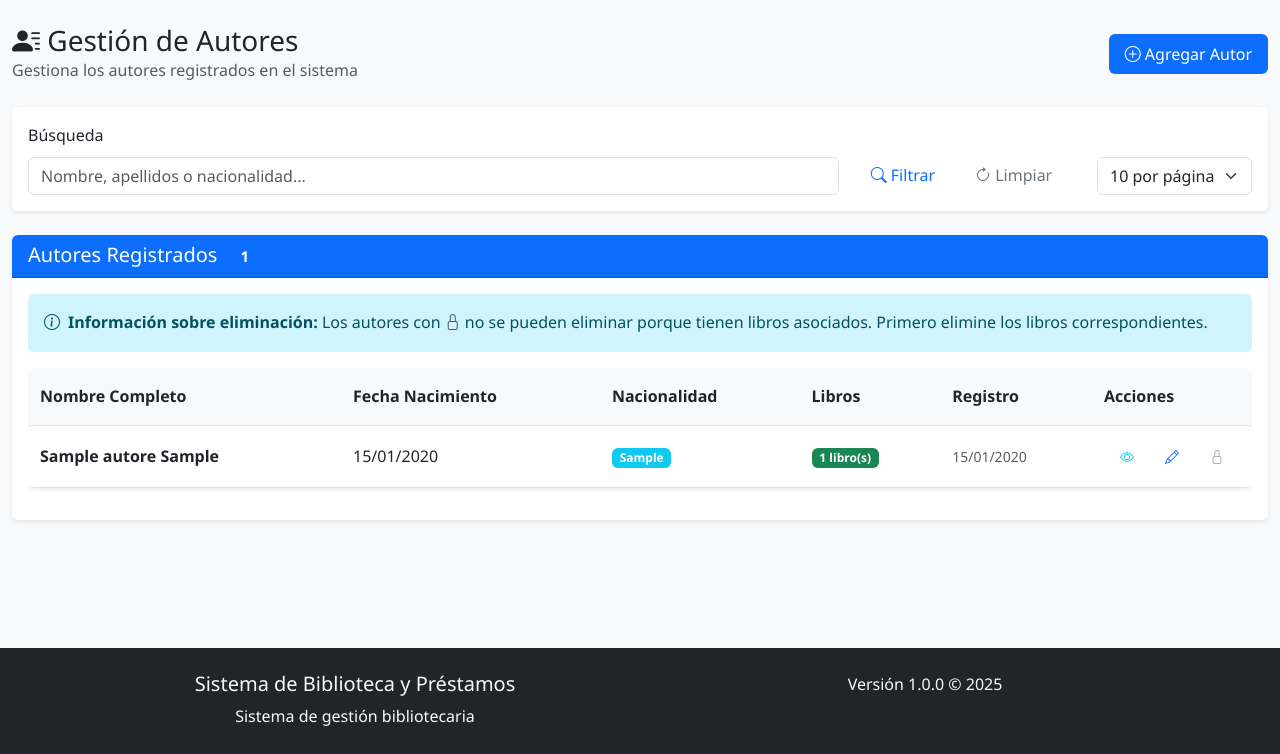
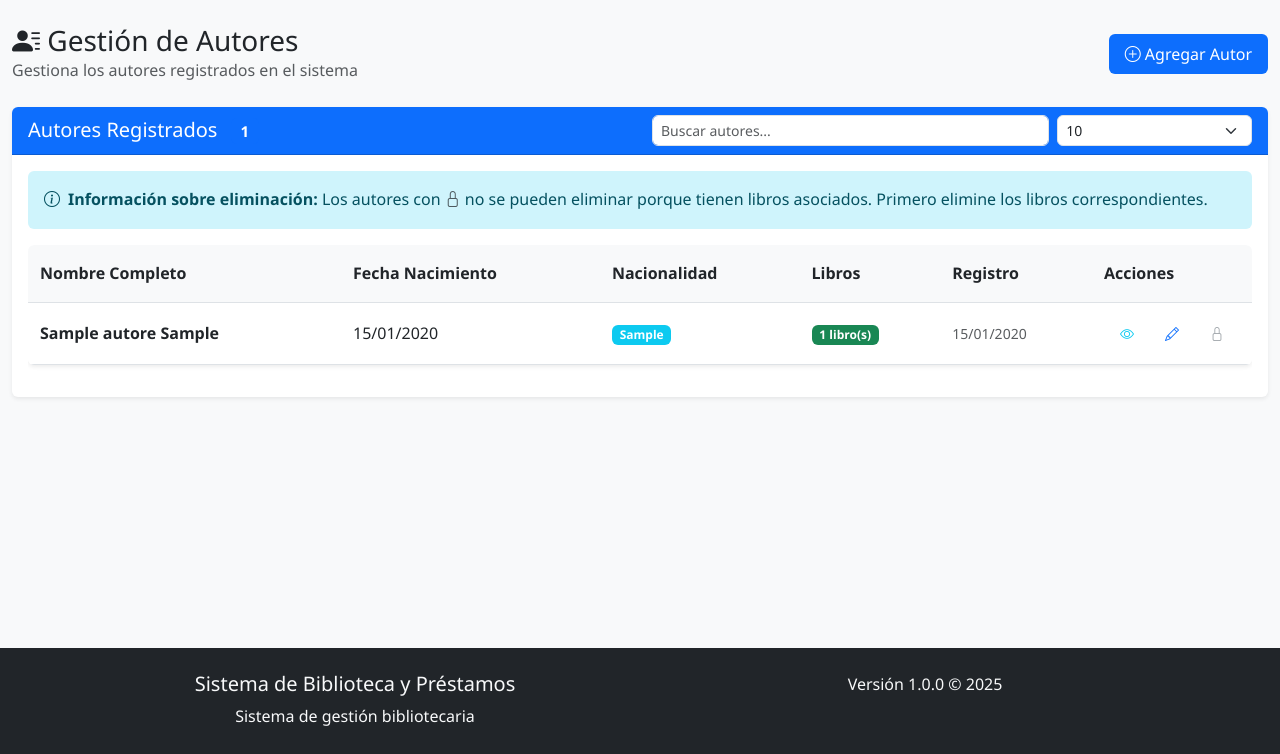
Before and after one commit to ivanmolinadev/biblioteca, a PHP site: page /biblioteca/autores.php in a window 1280 px wide. Shown: the part 56-810 px from the top of the page. Run offline with PHP 8.4, Linux system fonts and the light colour scheme; the visitor is signed in with stand-in values (Sample User, id 1); tables that the repository leaves empty hold one stand-in row (values such as "Sample post").

Commit message:
fix: Unificar filtros y tabla de autores en una sola tarjeta
- Elimina espacio excesivo entre filtros y tabla
- Layout más compacto y profesional
- Solo un formulario de búsqueda y paginación en el header de la tabla
- Elimina redundancias y mejora la experiencia visual

```diff
--- a/public/autor_form.php
+++ b/public/autor_form.php
@@ -140,9 +140,6 @@ include '../includes/header.php';
         <div class="col-12">
             <div class="d-flex justify-content-between align-items-center mb-4">
                 <h1><?= htmlspecialchars($pageTitle) ?></h1>
-                <a href="autores.php" class="btn btn-secondary">
-                    <i class="bi bi-arrow-left"></i> Volver a Autores
-                </a>
             </div>
 
             <?php if ($success): ?>
--- a/public/autores.php
+++ b/public/autores.php
@@ -98,52 +98,37 @@ include '../includes/header.php';
     </div>
 </div>
 
-<!-- Filtros de búsqueda -->
-<div class="card mb-4">
-    <div class="card-body">
-        <form method="GET" class="row g-3">
-            <div class="col-md-8">
-                <label for="search" class="form-label">Búsqueda</label>
+<!-- Autores -->
+<div class="card">
+    <div class="card-header">
+        <div class="row align-items-center">
+            <div class="col-md-6">
+                <h5 class="mb-0">
+                    Autores Registrados
+                    <span class="badge bg-primary ms-2"><?= number_format($total_records) ?></span>
+                </h5>
+            </div>
+            <div class="col-md-6">
+                <form method="GET" class="row g-2 align-items-end">
+                    <div class="col-8">
                         <input type="text"
-                       class="form-control live-search"
+                               class="form-control form-control-sm live-search"
                                id="search"
                                name="search"
                                value="<?= htmlspecialchars($search) ?>"
-                       placeholder="Nombre, apellidos o nacionalidad..."
+                               placeholder="Buscar autores..."
                                data-target="#autoresTable">
                     </div>
-
-            <div class="col-md-4 d-flex align-items-end">
-                <div class="me-2">
-                    <button type="submit" class="btn btn-outline-primary" style="position: relative; z-index: 1000;">
-                        <i class="bi bi-search"></i> Filtrar
-                    </button>
-                </div>
-                <div class="me-2">
-                    <a href="autores.php" class="btn btn-outline-secondary" style="position: relative; z-index: 1000;">
-                        <i class="bi bi-arrow-clockwise"></i> Limpiar
-                    </a>
-                </div>
-
-                <div class="ms-auto">
-                    <select name="per_page" class="form-select" onchange="this.form.submit()">
-                        <option value="10" <?= $per_page == 10 ? 'selected' : '' ?>>10 por página</option>
-                        <option value="25" <?= $per_page == 25 ? 'selected' : '' ?>>25 por página</option>
-                        <option value="50" <?= $per_page == 50 ? 'selected' : '' ?>>50 por página</option>
+                    <div class="col-4">
+                        <select name="per_page" id="per_page" class="form-select form-select-sm" onchange="this.form.submit()">
+                            <option value="10" <?= $per_page == 10 ? 'selected' : '' ?>>10</option>
+                            <option value="25" <?= $per_page == 25 ? 'selected' : '' ?>>25</option>
+                            <option value="50" <?= $per_page == 50 ? 'selected' : '' ?>>50</option>
                         </select>
-                </div>
                     </div>
                 </form>
             </div>
         </div>
-
-<!-- Tabla de autores -->
-<div class="card">
-    <div class="card-header">
-        <h5 class="mb-0">
-            Autores Registrados
-            <span class="badge bg-primary ms-2"><?= number_format($total_records) ?></span>
-        </h5>
     </div>
     <div class="card-body">
         <?php if (empty($autores)): ?>
@@ -227,11 +212,10 @@ include '../includes/header.php';
 
                                         <?php if ($autor['total_libros'] == 0): ?>
                                             <a href="autor_delete.php?id=<?= $autor['id'] ?>"
-                                               class="btn btn-outline-danger btn-delete"
+                                               class="btn btn-outline-danger"
                                                style="position: relative; z-index: 1000;"
                                                data-bs-toggle="tooltip"
-                                               title="Eliminar autor"
-                                               data-confirm="¿Está seguro de que desea eliminar este autor?">
+                                               title="Eliminar autor">
                                                 <i class="bi bi-trash"></i>
                                             </a>
                                         <?php else: ?>
```
Lines whose indentation alone changed are shown as unchanged.
